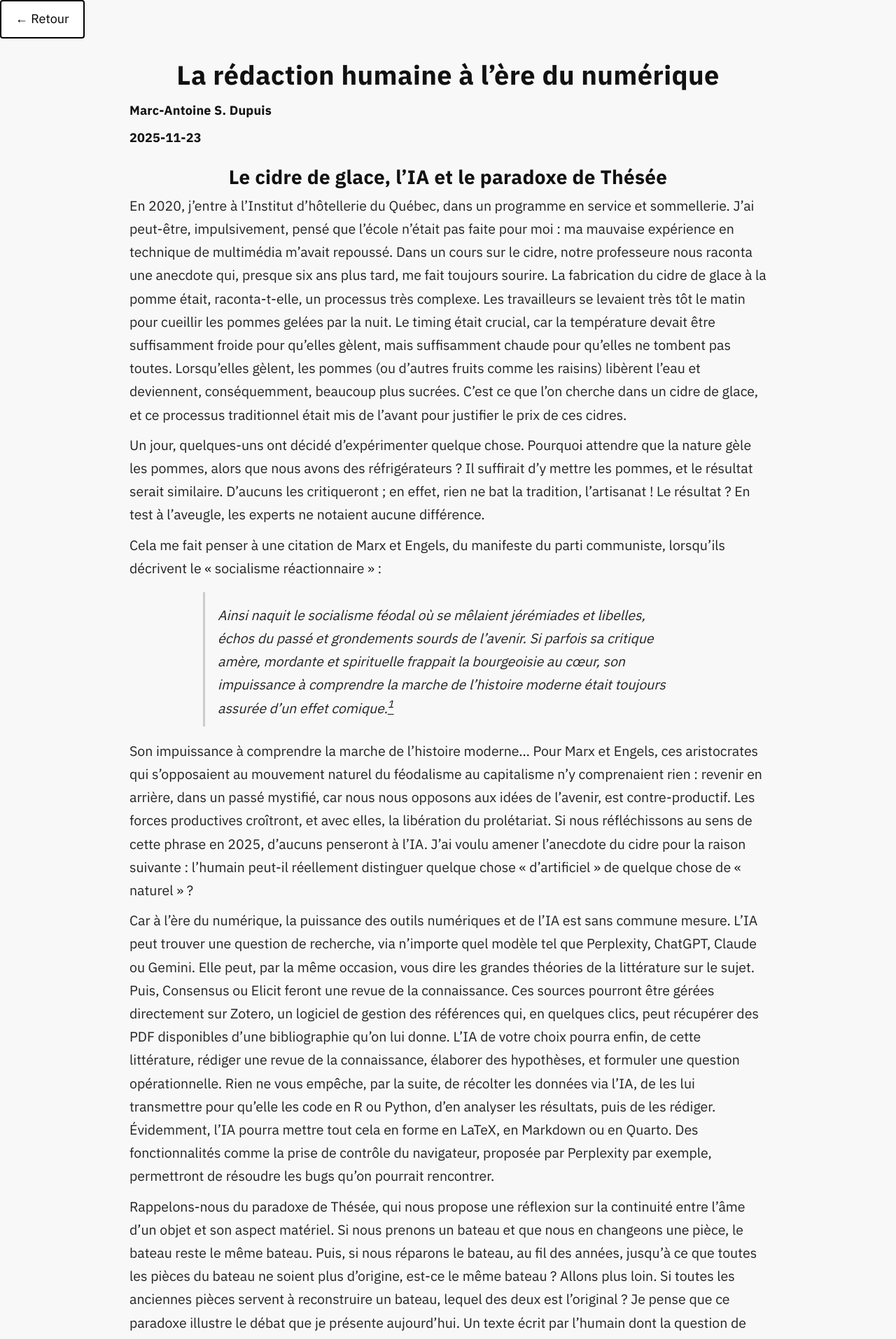
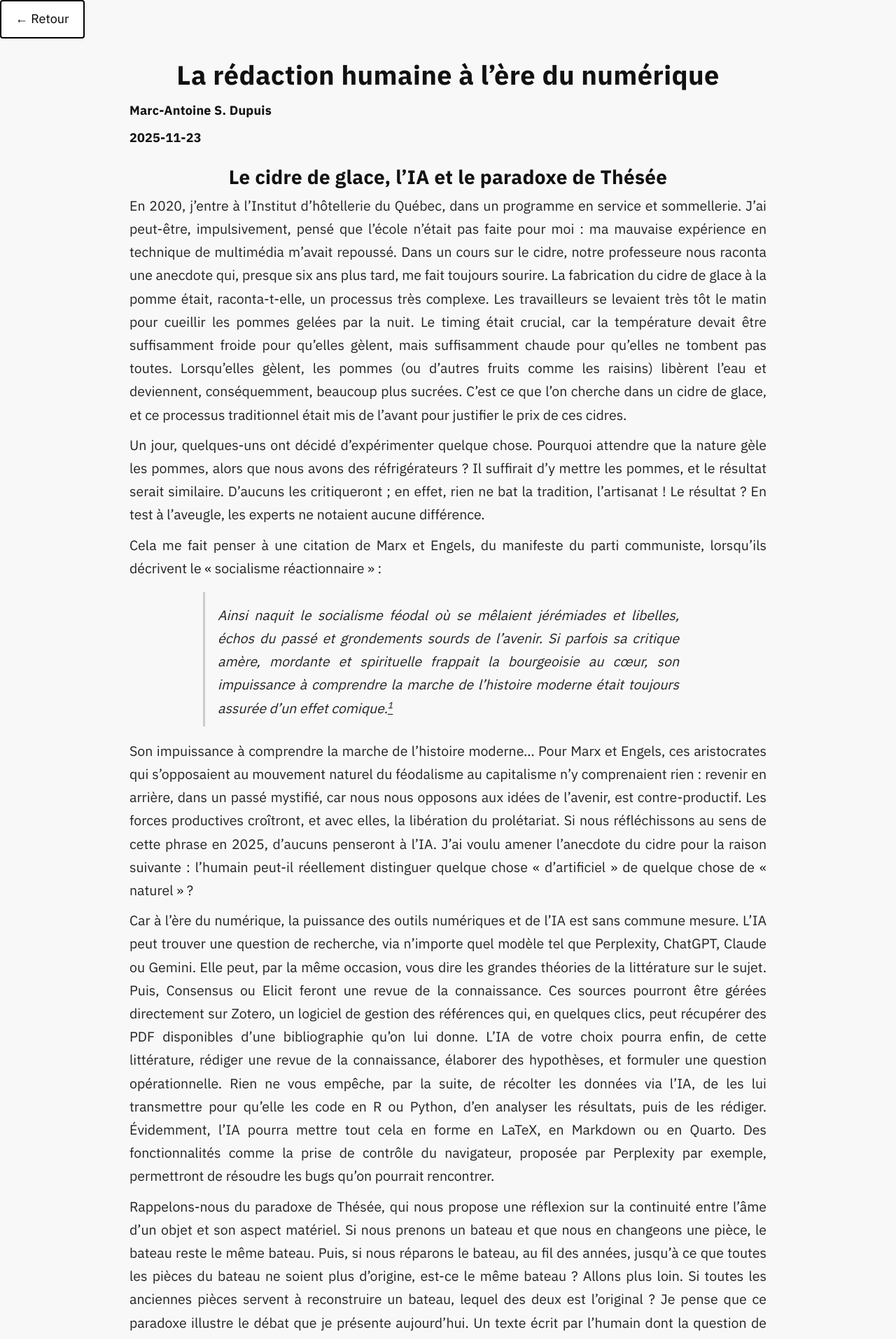
Before and after one commit to MADUP212/MADUP212.github.io, a Jekyll site: the page section/projets/thesee_texte.html, which Jekyll copies as it is, in a window 1280 px wide. Shown: the top 1913 px of the page at 70% size. Built offline with Jekyll 4.4.1, drawn with Linux system fonts in a browser that asks for light colours.

Commit message:
Update thesee_texte.html

```diff
--- a/section/projets/thesee_texte.html
+++ b/section/projets/thesee_texte.html
@@ -330,11 +330,32 @@ float: none;
 display: none;
 }
 </style>
+<style>
+/* Justifier le texte */
+body p,
+body li,
+body div.quarto-text-content p {
+    text-align: justify !important;
+}
 
-<!-- code folding -->
+/* Réduire la taille des notes de bas de page */
+.footnotes,
+.footnotes p,
+.footnotes li,
+aside.footnotes,
+section.footnotes,
+#footnotes,
+.footnote-ref,
+sup a {
+    font-size: 0.85em !important;
+}
 
-
-
+.footnotes {
+    margin-top: 3rem;
+    padding-top: 1rem;
+    border-top: 1px solid #e0e0e0;
+}
+</style>
 
 </head>
 <link rel="stylesheet" href="/assets/style.css">
```
